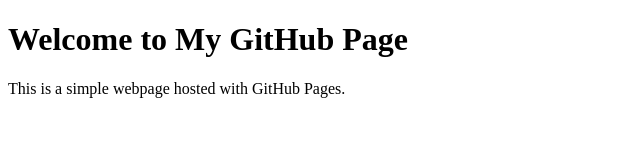
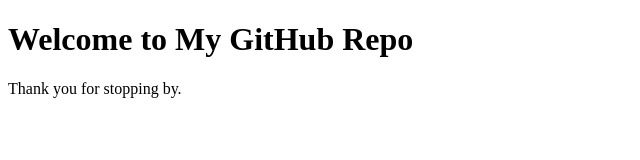
Before and after one commit to Meks7/Meks7.github.io, a plain HTML site: page index.html in a window 1280 px wide. Shown: the whole page, without its empty margins (0-640 px from the left). Drawn offline with Linux system fonts and the light colour scheme.

Commit message:
Update index.html

```diff
--- a/index.html
+++ b/index.html
@@ -6,7 +6,7 @@
     <title>My GitHub Page</title>
 </head>
 <body>
-    <h1>Welcome to My GitHub Page</h1>
-    <p>This is a simple webpage hosted with GitHub Pages.</p>
+    <h1>Welcome to My GitHub Repo</h1>
+    <p>Thank you for stopping by.</p>
 </body>
 </html>
```
